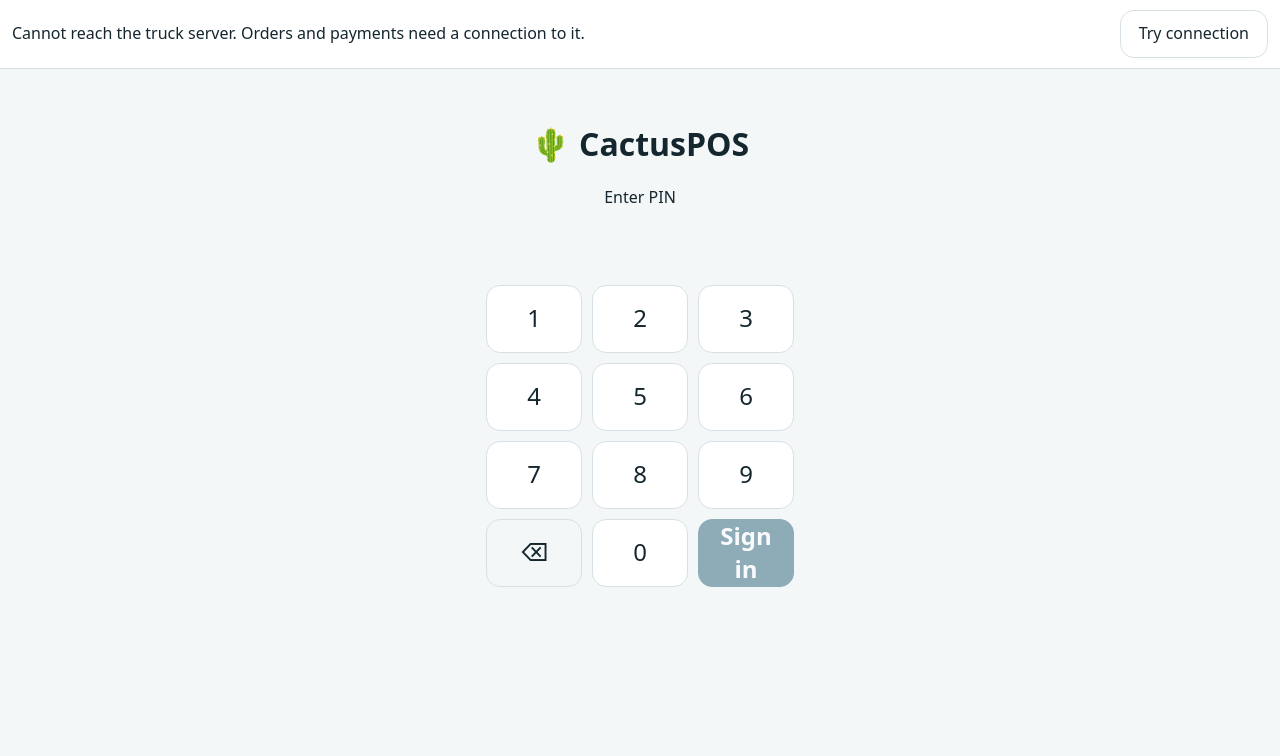
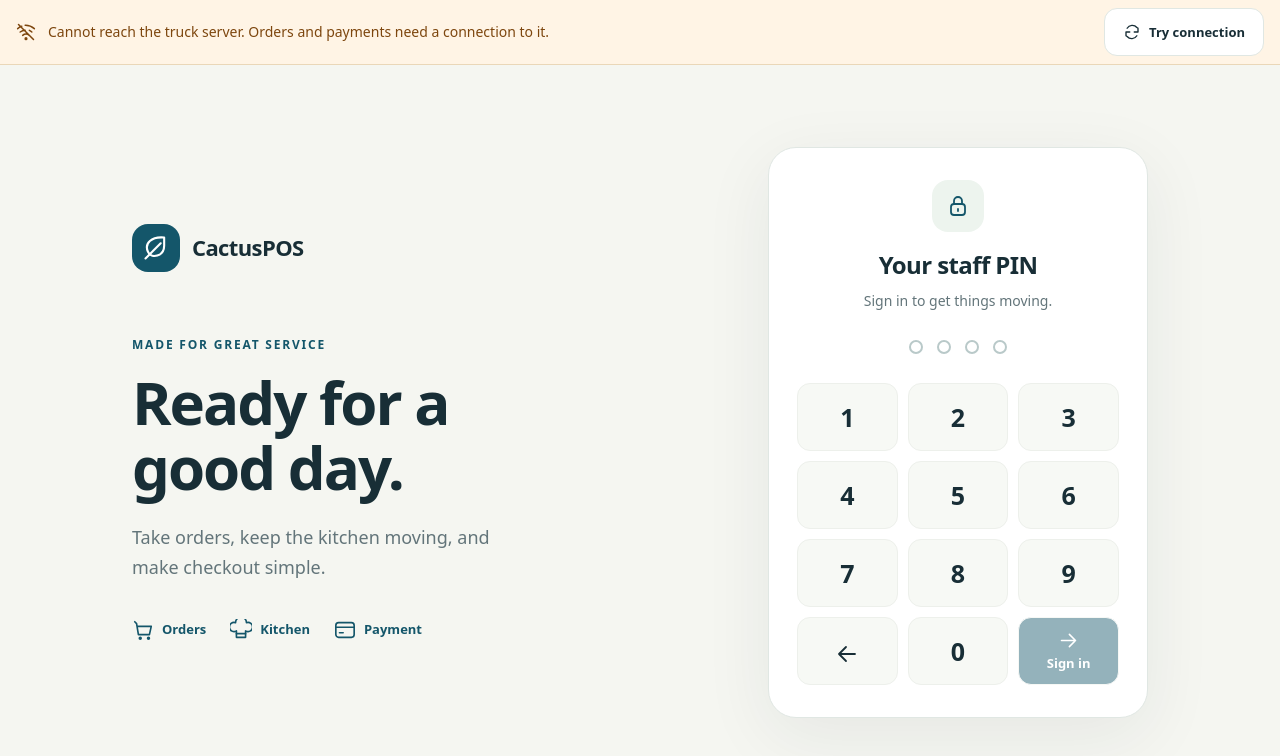
Before and after one commit to Pyrodrifter/CactusPOS, a React (Vite) app in the folder packages/web/: page /login in a window 1280 px wide. Shown: the top 756 px of the page. Built offline with nearby package versions, Linux system fonts and the light colour scheme; no server answers.

Commit message:
web: polish shared shell and touch PIN login

```diff
--- a/packages/web/src/main.tsx
+++ b/packages/web/src/main.tsx
@@ -1,33 +1,41 @@
 import React, { StrictMode, useState } from 'react';
+import './ui/styles.css';
 import { createRoot } from 'react-dom/client';
 import { BrowserRouter, Navigate, NavLink, Route, Routes } from 'react-router-dom';
 import { api, getSession, setSession, type Session } from './lib/api';
 import { setLang, useLang } from './i18n';
 import { Login } from './ui/Login';
+import { Icon } from './ui/Icon';
 import { PwaStatus } from './ui/PwaStatus';
 import { initializePwa } from './lib/pwa';
 import { Pos } from './apps/pos/Pos';
 import { Kitchen } from './apps/kitchen/Kitchen';
 import { Pickup } from './apps/pickup/Pickup';
 import { Admin } from './apps/admin/Admin';
-import './ui/styles.css';
 
 function Shell({ session }: { session: Session }) {
   const { lang, t } = useLang();
+  const copy = lang === 'nl'
+    ? { subtitle: 'Kassasysteem', navigation: 'Hoofdnavigatie', language: 'Taal wijzigen' }
+    : { subtitle: 'Point of sale', navigation: 'Main navigation', language: 'Change language' };
   return (
     <div className="shell" style={session.business.brandColor ? ({ '--brand': session.business.brandColor } as React.CSSProperties) : undefined}>
       <header className="topbar">
-        <strong className="brand">🌵 {session.business.name}</strong>
-        <nav>
-          <NavLink to="/pos">{t('nav.order')}</NavLink>
-          <NavLink to="/kitchen">{t('nav.kitchen')}</NavLink>
-          {session.staff.role === 'owner' && <NavLink to="/admin">{t('nav.admin')}</NavLink>}
-          <a href="/pickup" target="_blank" rel="noreferrer">{t('nav.pickup')}</a>
+        <div className="brand">
+          <span className="brand-mark"><Icon name="leaf" size={26} /></span>
+          <span className="brand-copy"><strong>{session.business.name}</strong><small>{copy.subtitle}</small></span>
+        </div>
+        <nav aria-label={copy.navigation}>
+          <NavLink to="/pos"><Icon name="cart" /><span>{t('nav.order')}</span></NavLink>
+          <NavLink to="/kitchen"><Icon name="kitchen" /><span>{t('nav.kitchen')}</span></NavLink>
+          {session.staff.role === 'owner' && <NavLink to="/admin"><Icon name="settings" /><span>{t('nav.admin')}</span></NavLink>}
+          <a href="/pickup" target="_blank" rel="noreferrer"><Icon name="pickup" /><span>{t('nav.pickup')}</span></a>
         </nav>
-        <span className="spacer" />
-        <button className="ghost" onClick={() => setLang(lang === 'en' ? 'nl' : 'en')}>{lang === 'en' ? 'NL' : 'EN'}</button>
-        <span className="who">{session.staff.name}</span>
-        <button className="ghost" onClick={() => { void api('/logout', { body: {} }).catch(() => {}).finally(() => { setSession(null); location.assign('/login'); }); }}>{t('nav.logout')}</button>
+        <div className="topbar-tools">
+          <div className="who"><span className="staff-avatar">{session.staff.name.slice(0, 1).toUpperCase()}</span><span>{session.staff.name}</span></div>
+          <button className="ghost language-button" aria-label={copy.language} onClick={() => setLang(lang === 'en' ? 'nl' : 'en')}><Icon name="language" size={20} /><span>{lang === 'en' ? 'NL' : 'EN'}</span></button>
+          <button className="ghost logout-button" aria-label={t('nav.logout')} onClick={() => { void api('/logout', { body: {} }).catch(() => {}).finally(() => { setSession(null); location.assign('/login'); }); }}><Icon name="logout" size={20} /><span>{t('nav.logout')}</span></button>
+        </div>
       </header>
       <main>
         <Routes>
--- a/packages/web/src/ui/Login.tsx
+++ b/packages/web/src/ui/Login.tsx
@@ -1,38 +1,75 @@
-import { useState } from 'react';
-import { api, type Session } from '../lib/api';
+import { useRef, useState } from 'react';
+import { api, ApiError, type Session } from '../lib/api';
 import { useLang } from '../i18n';
+import { Icon } from './Icon';
 
 export function Login({ onDone }: { onDone: (s: Session) => void }) {
-  const { t } = useLang();
+  const { lang, t } = useLang();
+  const copy = lang === 'nl' ? {
+    eyebrow: 'Gemaakt voor goede service', title: 'Klaar voor een\nmooie werkdag.',
+    intro: 'Bestellingen opnemen, de keuken laten doorlopen en eenvoudig afrekenen.',
+    pin: 'Uw persoonlijke pincode', hint: 'Log in om aan de slag te gaan.', erase: 'Laatste cijfer wissen',
+    waiting: 'Even geduld', connection: 'De server is niet bereikbaar. Controleer de verbinding en probeer opnieuw.',
+    blocked: 'Te veel pogingen. Wacht 30 seconden en probeer opnieuw.', digits: 'cijfers ingevoerd',
+  } : {
+    eyebrow: 'Made for great service', title: 'Ready for a\ngood day.',
+    intro: 'Take orders, keep the kitchen moving, and make checkout simple.',
+    pin: 'Your staff PIN', hint: 'Sign in to get things moving.', erase: 'Delete last digit',
+    waiting: 'One moment', connection: 'Cannot reach the server. Check the connection and try again.',
+    blocked: 'Too many attempts. Wait 30 seconds and try again.', digits: 'digits entered',
+  };
   const [pin, setPin] = useState('');
   const [err, setErr] = useState('');
+  const [busy, setBusy] = useState(false);
+  const submitting = useRef(false);
 
   const submit = async (p: string) => {
+    if (submitting.current || p.length < 3) return;
+    submitting.current = true; setBusy(true); setErr('');
     try {
       onDone(await api<Session>('/login', { body: { pin: p } }));
-    } catch {
-      setErr(t('login.wrong'));
+    } catch (error) {
+      setErr(error instanceof ApiError && error.status === 401 ? t('login.wrong')
+        : error instanceof ApiError && error.status === 429 ? copy.blocked : copy.connection);
       setPin('');
-    }
+    } finally { submitting.current = false; setBusy(false); }
   };
   const press = (d: string) => {
+    if (submitting.current) return;
     setErr('');
     const next = (pin + d).slice(0, 8);
     setPin(next);
   };
 
   return (
-    <div className="login">
-      <h1>🌵 {t('app.name')}</h1>
-      <p>{t('login.title')}</p>
-      <div className="pin-dots" aria-live="polite">{pin ? '•'.repeat(pin.length) : ' '}</div>
-      {err && <div className="error">{err}</div>}
-      <div className="keypad">
-        {['1', '2', '3', '4', '5', '6', '7', '8', '9'].map((d) => <button key={d} onClick={() => press(d)}>{d}</button>)}
-        <button className="ghost" onClick={() => setPin(pin.slice(0, -1))}>⌫</button>
-        <button onClick={() => press('0')}>0</button>
-        <button className="primary" disabled={pin.length < 3} onClick={() => submit(pin)}>{t('login.go')}</button>
-      </div>
+    <div className="login" onKeyDown={(event) => {
+      if (busy || event.altKey || event.ctrlKey || event.metaKey) return;
+      if (/^\d$/.test(event.key)) { event.preventDefault(); press(event.key); }
+      if (event.key === 'Backspace') { event.preventDefault(); setPin(pin.slice(0, -1)); }
+      if (event.key === 'Enter') { event.preventDefault(); void submit(pin); }
+    }}>
+      <section className="login-story">
+        <div className="login-brand"><span className="brand-mark"><Icon name="leaf" size={28} /></span><strong>{t('app.name')}</strong></div>
+        <p className="login-eyebrow">{copy.eyebrow}</p>
+        <h1>{copy.title}</h1><p className="login-intro">{copy.intro}</p>
+        <div className="login-features">
+          <span><Icon name="cart" />{t('nav.orders')}</span><span><Icon name="kitchen" />{t('nav.kitchen')}</span><span><Icon name="card" />{t('pay.title')}</span>
+        </div>
+      </section>
+      <section className="login-card" aria-busy={busy}>
+        <div className="login-lock"><Icon name="lock" size={24} /></div>
+        <h2>{copy.pin}</h2><p className="muted">{copy.hint}</p>
+        <div className="pin-dots" role="status" aria-label={`${pin.length} ${copy.digits}`}>
+          {Array.from({ length: Math.max(4, pin.length) }, (_, index) => <span key={index} className={index < pin.length ? 'filled' : ''} aria-hidden="true" />)}
+        </div>
+        {err && <div className="error" role="alert">{err}</div>}
+        <div className="keypad">
+          {['1', '2', '3', '4', '5', '6', '7', '8', '9'].map((d) => <button key={d} disabled={busy} onClick={() => press(d)}>{d}</button>)}
+          <button className="ghost" disabled={busy} aria-label={copy.erase} onClick={() => setPin(pin.slice(0, -1))}><Icon name="arrow-left" size={24} /></button>
+          <button disabled={busy} onClick={() => press('0')}>0</button>
+          <button className="primary login-submit" disabled={busy || pin.length < 3} onClick={() => { void submit(pin); }}><Icon name={busy ? 'clock' : 'arrow-right'} size={21} /><span>{busy ? copy.waiting : t('login.go')}</span></button>
+        </div>
+      </section>
     </div>
   );
 }
--- a/packages/web/src/ui/PwaStatus.tsx
+++ b/packages/web/src/ui/PwaStatus.tsx
@@ -1,5 +1,6 @@
 import { useLang } from '../i18n';
 import { applyUpdate, checkServer, installApp, usePwa } from '../lib/pwa';
+import { Icon } from './Icon';
 
 // Kept beside the shell until T07 consolidates the message catalogs.
 const messages = {
@@ -23,16 +24,16 @@ export function PwaStatus() {
   const text = messages[lang];
   if (pwa.connection !== 'offline' && !pwa.installAvailable && !pwa.updateAvailable) return null;
   return (
-    <aside className="pwa-status" aria-label="CactusPOS" aria-live="polite">
+    <aside className={`pwa-status ${pwa.connection === 'offline' ? 'is-offline' : ''}`} aria-label="CactusPOS" aria-live="polite">
       {pwa.connection === 'offline' && <div className="pwa-message">
-        <span>{text.offline} {pwa.offlineReady && text.ready}</span>
-        <button onClick={() => { void checkServer(); }}>{text.retry}</button>
+        <Icon name="wifi-off" size={20} /><span>{text.offline} {pwa.offlineReady && text.ready}</span>
+        <button onClick={() => { void checkServer(); }}><Icon name="refresh" size={18} />{text.retry}</button>
       </div>}
-      {pwa.installAvailable && <button onClick={() => { void installApp(); }}>{text.install}</button>}
+      {pwa.installAvailable && <button onClick={() => { void installApp(); }}><Icon name="download" size={18} />{text.install}</button>}
       {pwa.updateAvailable && <div className="pwa-message">
         <span>{text.update}</span>
         <button disabled={pwa.updating} onClick={() => { if (confirm(text.confirm)) applyUpdate(); }}>
-          {pwa.updating ? text.updating : text.reload}
+          <Icon name="refresh" size={18} />{pwa.updating ? text.updating : text.reload}
         </button>
       </div>}
     </aside>
--- a/packages/web/src/ui/styles.css
+++ b/packages/web/src/ui/styles.css
@@ -1,41 +1,73 @@
 :root {
-  --bg: #f4f7f8; --card: #fff; --ink: #14262e; --muted: #61757d; --line: #d7e1e5;
-  --brand: #14506b; --brand-ink: #fff; --accent: #2bb673; --warn: #d9822b; --danger: #c0392b;
-  --radius: 14px; --tap: 52px;
+  --bg: #f5f6f1; --card: #fff; --ink: #182e36; --muted: #63757a; --line: #e0e7e3;
+  --brand: #14566a; --brand-ink: #fff; --accent: #258356; --lime: #d5eb9a; --warn: #b86516; --danger: #b43c35;
+  --radius: 18px; --tap: 52px; --shadow: 0 8px 28px rgba(24, 46, 54, .055);
 }
-.dark { --bg: #0e1a20; --card: #172830; --ink: #eaf3f6; --muted: #8fa5ad; --line: #27414c; }
+.dark { --bg: #10232b; --card: #1a3039; --ink: #f1f7f4; --muted: #a3b7bd; --line: #304751; --accent: #a8dfb6; --warn: #f5b46e; }
 * { box-sizing: border-box; -webkit-tap-highlight-color: transparent; }
 html, body, #root { height: 100%; margin: 0; }
-body { font: 16px/1.35 system-ui, -apple-system, Segoe UI, Roboto, sans-serif; background: var(--bg); color: var(--ink); }
-button { font: inherit; min-height: var(--tap); padding: 0 18px; border-radius: var(--radius); border: 1px solid var(--line);
+body { font: 16px/1.45 system-ui, -apple-system, Segoe UI, Roboto, sans-serif; background: var(--bg); color: var(--ink); -webkit-font-smoothing: antialiased; }
+button { font: inherit; font-weight: 600; min-height: var(--tap); min-width: 48px; padding: 0 18px; border-radius: 13px; border: 1px solid var(--line);
   background: var(--card); color: var(--ink); cursor: pointer; touch-action: manipulation; }
 button:active { transform: scale(.98); }
+button, a, input, select { -webkit-tap-highlight-color: transparent; }
+button svg, a svg { flex-shrink: 0; vertical-align: middle; }
+:where(button, a, input, select, textarea):focus-visible { outline: 3px solid #4295a7; outline-offset: 3px; }
 button:disabled { opacity: .45; cursor: not-allowed; }
 button.primary { background: var(--brand); border-color: var(--brand); color: var(--brand-ink); font-weight: 600; }
 button.ghost { background: transparent; }
 button.on { background: var(--brand); color: var(--brand-ink); border-color: var(--brand); }
-input { font: inherit; min-height: var(--tap); padding: 0 14px; border-radius: var(--radius); border: 1px solid var(--line); background: var(--card); color: var(--ink); width: 100%; }
+input { font: inherit; min-height: var(--tap); padding: 0 14px; border-radius: 12px; border: 1px solid var(--line); background: var(--card); color: var(--ink); width: 100%; }
 .muted { color: var(--muted); } .center { text-align: center; padding: 32px 16px; } .grow { flex: 1; min-width: 0; } .spacer { flex: 1; }
 .error { color: var(--danger); padding: 6px 0; font-weight: 600; }
-.banner { background: var(--warn); color: #fff; text-align: center; padding: 6px; font-weight: 600; }
+.banner { background: #fff0db; color: #7d460e; text-align: center; padding: 12px; font-size: 14px; font-weight: 600; border-radius: 12px; }
 
 .shell { height: 100%; display: flex; flex-direction: column; }
-.topbar { display: flex; align-items: center; gap: 12px; padding: 8px 14px; background: var(--brand); color: #fff; flex-wrap: wrap; }
-.topbar nav { display: flex; gap: 4px; }
-.topbar a { color: #cfe6ef; text-decoration: none; padding: 10px 14px; border-radius: 10px; }
-.topbar a.active { background: rgba(255,255,255,.18); color: #fff; }
-.topbar .ghost { color: #fff; border-color: rgba(255,255,255,.35); min-height: 40px; padding: 0 12px; }
-.who { opacity: .85; }
+.topbar { display: flex; align-items: center; justify-content: space-between; gap: 24px; min-height: 88px; padding: 14px 24px; background: var(--card); color: var(--ink); border-bottom: 1px solid var(--line); flex-shrink: 0; }
+.brand { display: flex; align-items: center; gap: 12px; min-width: 0; }
+.brand-mark { display: grid; place-items: center; width: 48px; height: 48px; flex-shrink: 0; color: #fff; background: var(--brand); border-radius: 16px; }
+.brand-copy { display: flex; flex-direction: column; min-width: 0; }
+.brand-copy strong { font-size: 18px; letter-spacing: -.4px; overflow: hidden; white-space: nowrap; text-overflow: ellipsis; max-width: 220px; }
+.brand-copy small { font-size: 11px; text-transform: uppercase; letter-spacing: 1.6px; color: var(--muted); margin-top: 2px; }
+.topbar nav { display: flex; gap: 6px; }
+.topbar nav a { display: flex; align-items: center; justify-content: center; gap: 9px; min-height: 52px; min-width: 48px; color: var(--muted); text-decoration: none; padding: 0 14px; border-radius: 13px; font-size: 14px; font-weight: 650; }
+.topbar nav a.active { background: color-mix(in srgb, var(--brand) 10%, white); color: var(--brand); }
+.topbar .ghost { color: var(--muted); background: #f7f9f6; border-color: var(--line); min-height: 48px; padding: 0 12px; display: inline-flex; align-items: center; justify-content: center; gap: 8px; }
+.topbar-tools { display: flex; gap: 8px; align-items: center; }
+.who { display: flex; align-items: center; gap: 8px; font-size: 13px; font-weight: 600; white-space: nowrap; }
+.staff-avatar { display: grid; place-items: center; width: 32px; height: 32px; border-radius: 50%; background: var(--lime); color: #274332; }
 main { flex: 1; min-height: 0; overflow: auto; }
 
-.login { max-width: 340px; margin: 0 auto; padding: 32px 16px; text-align: center; }
-.pin-dots { font-size: 36px; letter-spacing: 8px; height: 48px; }
-.keypad { display: grid; grid-template-columns: repeat(3, 1fr); gap: 10px; margin-top: 12px; }
-.keypad button { min-height: 68px; font-size: 24px; }
+.login { flex: 1; width: 100%; max-width: 1160px; margin: 0 auto; padding: clamp(24px, 6vw, 72px); display: grid; grid-template-columns: 1fr 380px; align-items: center; gap: 72px; }
+.login-story { text-align: left; }
+.login-brand { display: flex; align-items: center; gap: 12px; font-size: 22px; letter-spacing: -.6px; margin-bottom: 64px; }
+.login-eyebrow { color: var(--brand); font-size: 12px; font-weight: 700; text-transform: uppercase; letter-spacing: 1.8px; }
+.login-story h1 { white-space: pre-line; font-size: clamp(36px, 5vw, 60px); line-height: 1.08; letter-spacing: -2px; margin: 16px 0 24px; }
+.login-intro { color: var(--muted); font-size: 18px; max-width: 370px; line-height: 1.65; }
+.login-features { display: flex; gap: 24px; flex-wrap: wrap; margin-top: 36px; }
+.login-features span { display: inline-flex; align-items: center; gap: 8px; color: var(--brand); font-size: 13px; font-weight: 650; }
+.login-card { text-align: center; background: var(--card); border: 1px solid var(--line); border-radius: 28px; padding: 32px 28px; box-shadow: 0 18px 70px rgba(24,46,54,.07); }
+.login-lock { display: grid; place-items: center; margin: 0 auto 16px; width: 52px; height: 52px; color: var(--brand); background: #edf4ee; border-radius: 16px; }
+.login-card h2 { font-size: 24px; margin: 0 0 8px; letter-spacing: -.6px; }
+.login-card > p { margin: 0; font-size: 14px; }
+.pin-dots { display: flex; align-items: center; justify-content: center; gap: 14px; height: 72px; }
+.pin-dots span { width: 14px; height: 14px; border: 2px solid #b9c9c9; border-radius: 50%; }
+.pin-dots span.filled { border-color: var(--brand); background: var(--brand); }
+.keypad { display: grid; grid-template-columns: repeat(3, 1fr); gap: 10px; }
+.keypad button { min-height: 68px; font-size: 25px; font-weight: 600; background: #f7f9f5; border-color: #edf0eb; }
+.keypad .primary { background: var(--brand); color: #fff; }
+.keypad .login-submit { font-size: 13px; padding: 4px 8px; display: flex; flex-direction: column; align-items: center; justify-content: center; gap: 3px; }
+@media (max-width: 800px) {
+  .login { display: flex; flex-direction: column; gap: 24px; justify-content: center; padding: 24px 20px; }
+  .login-story { width: min(380px, 100%); }
+  .login-brand { margin-bottom: 0; justify-content: center; font-size: 23px; }
+  .login-story h1, .login-eyebrow, .login-intro, .login-features { display: none; }
+  .login-card { width: min(380px, 100%); padding: 24px; border-radius: 24px; }
+}
 
 .pos { display: flex; flex-direction: column; height: 100%; }
 .tabs { display: flex; gap: 8px; padding: 8px 12px 0; }
-.tabs button { min-height: 44px; }
+.tabs button { min-height: 52px; }
 .pos-grid { flex: 1; min-height: 0; display: grid; grid-template-columns: 1fr 380px; gap: 12px; padding: 12px; }
 .menu { display: flex; flex-direction: column; min-height: 0; gap: 10px; }
 .cats { display: flex; gap: 8px; overflow-x: auto; padding-bottom: 2px; }
@@ -47,14 +79,14 @@ main { flex: 1; min-height: 0; overflow: auto; }
 .cart ul { list-style: none; margin: 0; padding: 0; flex: 1; overflow: auto; }
 .cart li { display: flex; align-items: center; gap: 8px; padding: 8px 0; border-bottom: 1px solid var(--line); }
 .qty { display: flex; align-items: center; gap: 6px; }
-.qty button { min-height: 40px; min-width: 40px; padding: 0; }
+.qty button { min-height: 48px; min-width: 48px; padding: 0; }
 .amt { min-width: 64px; text-align: right; }
 .total { display: flex; justify-content: space-between; align-items: baseline; font-size: 22px; padding: 10px 0; }
 .actions { display: flex; gap: 8px; } .actions button { flex: 1; }
 .note { margin: 8px 0; }
 
-.sheet-bg { position: fixed; inset: 0; background: rgba(0,0,0,.5); display: flex; align-items: center; justify-content: center; padding: 12px; z-index: 10; }
-.sheet { background: var(--card); border-radius: 18px; padding: 18px; width: min(480px, 100%); max-height: 92vh; overflow: auto; display: flex; flex-direction: column; gap: 10px; }
+.sheet-bg { position: fixed; inset: 0; background: rgba(13,32,38,.5); backdrop-filter: blur(4px); display: flex; align-items: center; justify-content: center; padding: 16px; z-index: 20; }
+.sheet { background: var(--card); border-radius: 24px; padding: 24px; width: min(480px, 100%); max-height: 92dvh; overflow: auto; display: flex; flex-direction: column; gap: 14px; box-shadow: 0 28px 90px rgba(13,32,38,.22); }
 .sheet h2, .sheet h3 { margin: 4px 0; }
 .chips { display: flex; flex-wrap: wrap; gap: 8px; }
 .change { font-size: 20px; padding: 6px 0; }
@@ -116,7 +148,21 @@ input[type=color] { padding: 4px; max-width: 120px; }
 .app-frame { height: 100%; display: flex; flex-direction: column; }
 .app-frame > .shell { flex: 1; min-height: 0; height: auto; }
 .app-frame > .pickup { flex: 1; min-height: 0; }
-.pwa-status { position: relative; z-index: 5; flex-shrink: 0; padding: 8px 12px; background: var(--card); border-bottom: 1px solid var(--line); }
+.pwa-status { position: relative; z-index: 5; flex-shrink: 0; padding: 6px 16px; background: #edf3ee; border-bottom: 1px solid var(--line); color: var(--brand); font-size: 14px; }
+.pwa-status.is-offline { background: #fff4e5; border-color: #ead7b8; color: #7d460e; }
 .pwa-message { display: flex; align-items: center; gap: 12px; flex-wrap: wrap; }
 .pwa-message span { flex: 1; min-width: min(240px, 100%); }
-.pwa-status button { min-height: 48px; margin: 2px 0; }
+.pwa-status button { display: inline-flex; align-items: center; justify-content: center; gap: 8px; min-height: 48px; margin: 2px 0; font-size: 13px; }
+
+@media (max-width: 1200px) { .who { display: none; } .logout-button span { display: none; } .topbar { gap: 12px; padding: 12px 18px; } }
+@media (max-width: 900px) {
+  .topbar { min-height: 80px; padding: 12px 16px; }
+  .brand-copy strong { max-width: 190px; font-size: 17px; }
+  .topbar nav { position: fixed; z-index: 10; bottom: 0; left: 0; right: 0; padding: 6px 8px calc(6px + env(safe-area-inset-bottom)); background: var(--card); border-top: 1px solid var(--line); box-shadow: 0 -6px 24px rgba(24,46,54,.035); gap: 4px; }
+  .topbar nav a { flex: 1; min-width: 0; min-height: 60px; flex-direction: column; gap: 4px; padding: 4px; font-size: 11px; }
+  .shell main { padding-bottom: calc(76px + env(safe-area-inset-bottom)); }
+  .sheet-bg { align-items: flex-end; padding: 8px; padding-bottom: max(8px, env(safe-area-inset-bottom)); }
+  .sheet { width: 100%; max-height: 90dvh; padding: 20px; border-radius: 24px 24px 16px 16px; }
+}
+@media (max-width: 440px) { .brand-copy strong { max-width: 154px; } .brand-mark { width: 42px; height: 42px; border-radius: 14px; } .brand { gap: 9px; } .topbar-tools { gap: 6px; } .topbar .ghost { padding: 0 10px; } .language-button svg { display: none; } }
+@media (prefers-reduced-motion: reduce) { *, *::before, *::after { scroll-behavior: auto !important; animation-duration: .01ms !important; transition-duration: .01ms !important; } }
```
